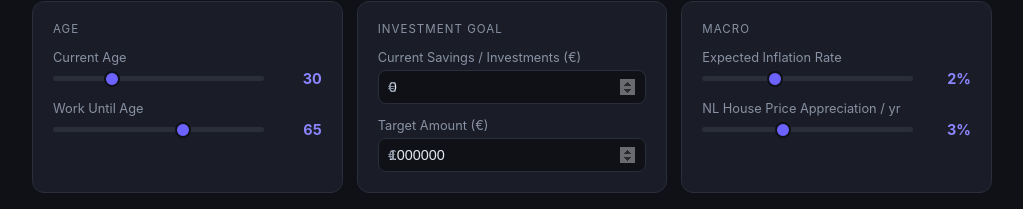
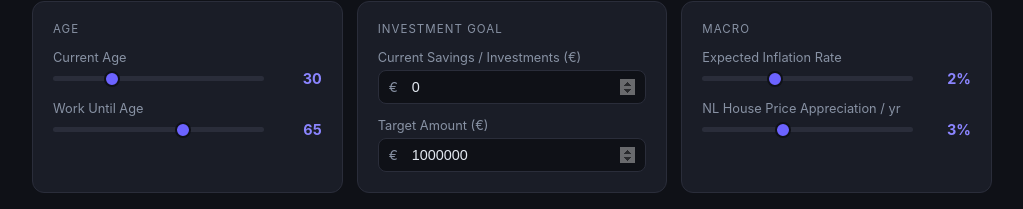
Before and after one commit to nvvanweerdenburg-web/investment-tracker, a website: page index.html in a window 1280 px wide. Shown: the part 126-335 px from the top of the page, without its empty margins (128-1151 px from the left). Drawn offline with Linux system fonts and the light colour scheme.

Commit message:
Fix euro sign overlapping inputs using flexbox layout

```diff
--- a/index.html
+++ b/index.html
@@ -37,10 +37,12 @@
     input[type="range"]::-webkit-slider-thumb { -webkit-appearance:none; width:16px; height:16px; border-radius:50%; background:var(--accent); cursor:pointer; border:2px solid var(--bg); }
     .slider-val { min-width:48px; text-align:right; font-size:.9rem; font-weight:700; color:var(--accent-light); }
 
-    .input-wrap { position:relative; display:flex; align-items:center; }
-    .prefix { position:absolute; left:10px; color:var(--muted); font-size:.85rem; pointer-events:none; z-index:1; }
-    .has-prefix input { padding-left:28px; }
-    input[type="number"] { width:100%; background:var(--bg); border:1px solid var(--border); border-radius:8px; color:var(--text); font-size:.9rem; padding:8px 10px; outline:none; transition:border-color .2s; }
+    .input-wrap { display:flex; align-items:center; background:var(--bg); border:1px solid var(--border); border-radius:8px; transition:border-color .2s; }
+    .input-wrap:focus-within { border-color:var(--accent); }
+    .prefix { padding:0 4px 0 10px; color:var(--muted); font-size:.85rem; pointer-events:none; flex-shrink:0; }
+    .input-wrap input[type="number"] { border:none; outline:none; }
+    input[type="number"] { width:100%; background:transparent; color:var(--text); font-size:.9rem; padding:8px 10px; outline:none; border:1px solid var(--border); border-radius:8px; transition:border-color .2s; }
+    input[type="number"]:focus { border-color:var(--accent); }
     input[type="number"]:focus { border-color:var(--accent); }
     input[type="number"]::-webkit-inner-spin-button { opacity:.4; }
 
```
